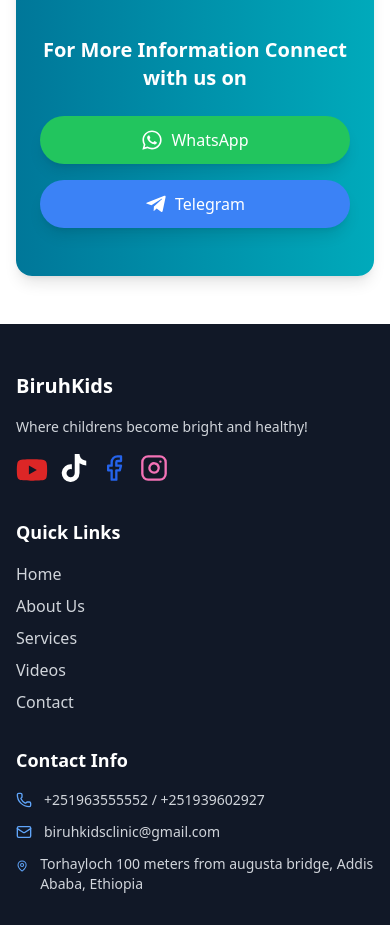
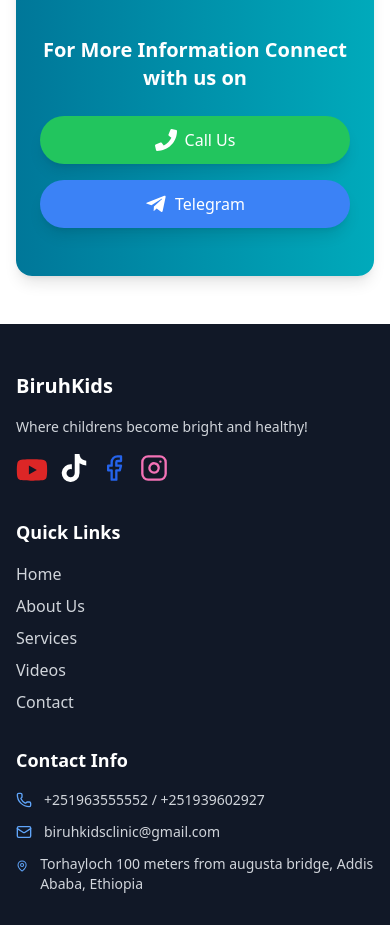
Before and after one commit to dopi95/BiruhKids-Pediatric-Speciality, a React (Vite) app in the folder frontend/: page /contact in a window 390 px wide. Shown: the part 2520-3445 px from the top of the page. Built offline with nearby package versions, Linux system fonts and the light colour scheme; no server answers.

Commit message:
- Update hero overlay to blue-to-white mirror effect with better text visibility

```diff
--- a/frontend/src/components/Header.jsx
+++ b/frontend/src/components/Header.jsx
@@ -104,11 +104,9 @@ function Header({ lang, setLang }) {
         <div className="hidden md:flex space-x-4 items-center md:gap-4">
           <Link
             to="/appointment"
-            className="bg-orange-500 text-white px-4 py-2 rounded-lg shadow-md
-                           hover:bg-orange-600 hover:scale-105 hover:shadow-lg
-                           transition-transform duration-300 ease-in-out"
+            className="group relative inline-flex items-center gap-2 bg-gradient-to-r from-blue-600 to-orange-500 hover:from-blue-700 hover:to-orange-600 text-white px-6 py-3 rounded-full font-semibold transition-all duration-300 transform hover:scale-105 shadow-lg hover:shadow-xl"
           >
-            {translations[lang].book}
+            <span>{translations[lang].book}</span>
           </Link>
 
           {user ? (
@@ -221,9 +219,9 @@ function Header({ lang, setLang }) {
               <Link
                 to="/appointment"
                 onClick={handleCloseMenu}
-                className="block bg-orange-500 text-white px-4 py-2 rounded-lg text-center mt-2 hover:bg-orange-600 transition"
+                className="group relative inline-flex items-center justify-center gap-2 bg-gradient-to-r from-blue-600 to-orange-500 hover:from-blue-700 hover:to-orange-600 text-white px-6 py-3 rounded-full font-semibold transition-all duration-300 transform hover:scale-105 shadow-lg hover:shadow-xl"
               >
-                {translations[lang].book}
+                <span>{translations[lang].book}</span>
               </Link>
             </motion.div>
 
--- a/frontend/src/components/OnlineConsultation.jsx
+++ b/frontend/src/components/OnlineConsultation.jsx
@@ -1,6 +1,6 @@
 // components/OnlineConsultation.jsx
 import { motion } from "framer-motion";
-import { FaVideo, FaWhatsapp, FaTelegramPlane } from "react-icons/fa";
+import { FaVideo, FaTelegramPlane, FaPhone } from "react-icons/fa";
 
 export default function OnlineConsultation({ lang }) {
   const translations = {
@@ -9,7 +9,7 @@ export default function OnlineConsultation({ lang }) {
       description: `Can’t visit us in person? We now offer video call consultations so you can connect with our doctors from the comfort of your home.`,
       highlight: "video call consultations",
       connect: "For More Information Connect with us on",
-      whatsapp: "WhatsApp",
+      call: "Call Us",
       telegram: "Telegram",
     },
     am: {
@@ -17,7 +17,7 @@ export default function OnlineConsultation({ lang }) {
       description: `በቀጥታ መምጣት ካልቻሉ፣ ከቤትዎ በቀላሉ ከሐኪሞቻችን ጋር በቪዲዮ ጥሪ ሊገናኙ ይችላሉ።`,
       highlight: "ቪዲዮ ጥሪ ምክር",
       connect: "ለተጨማሪ መረጃ ከእኛ ጋር ይገናኙ በ",
-      whatsapp: "ዋትሳፕ",
+      call: "ይደውሉልን",
       telegram: "ቴሌግራም",
     },
   };
@@ -64,18 +64,16 @@ export default function OnlineConsultation({ lang }) {
           }}
           className="flex flex-col sm:flex-row items-center justify-center gap-4"
         >
-          {/* WhatsApp */}
+          {/* Call */}
           <motion.a
             variants={{
               hidden: { opacity: 0, y: 20 },
               visible: { opacity: 1, y: 0 },
             }}
-            href="#"
-            target="_blank"
-            rel="noopener noreferrer"
+            href="tel:+251963555552"
             className="flex items-center gap-2 bg-green-500 hover:bg-green-600 text-white px-6 py-3 rounded-full shadow-lg transition-all w-full sm:w-auto justify-center"
           >
-            <FaWhatsapp size={22} /> <span>{t.whatsapp}</span>
+            <FaPhone size={22} /> <span>{t.call}</span>
           </motion.a>
 
           {/* Telegram */}
--- a/frontend/src/pages/Home/Hero.jsx
+++ b/frontend/src/pages/Home/Hero.jsx
@@ -202,9 +202,9 @@ const Hero = ({ lang = "En" }) => {
         <source src={heroVideo} type="video/mp4" />
       </video>
 
-      {/* Blue Mirror Overlay */}
-      <div className="absolute top-0 left-0 w-full h-full bg-gradient-to-br from-blue-900/60 via-blue-800/40 to-cyan-600/30 backdrop-blur-[1px] z-10" />
-      <div className="absolute top-0 left-0 w-full h-full bg-gradient-to-t from-black/50 via-transparent to-black/30 z-20" />
+      {/* Blue to White Mirror Overlay */}
+      <div className="absolute top-0 left-0 w-full h-full bg-gradient-to-br from-blue-600/40 via-blue-400/25 to-white/15 backdrop-blur-[1px] z-10" />
+      <div className="absolute top-0 left-0 w-full h-full bg-gradient-to-t from-blue-900/30 via-transparent to-white/10 z-20" />
 
       {/* Glass Effect Overlay */}
       <div className="absolute top-0 left-0 w-full h-full bg-white/5 backdrop-blur-[0.5px] z-30" />
@@ -230,11 +230,11 @@ const Hero = ({ lang = "En" }) => {
                   </span>
                 </h2>
                 <h3 className="text-2xl sm:text-3xl lg:text-5xl font-semibold mb-8 leading-tight">
-                  <span className="bg-gradient-to-r from-white via-blue-100 to-cyan-100 bg-clip-text text-transparent drop-shadow-lg">
+                  <span className="text-white drop-shadow-2xl">
                     {slide.title[currentLang]}
                   </span>
                 </h3>
-                <p className="text-lg sm:text-xl lg:text-2xl text-blue-50/90 max-w-4xl mx-auto leading-relaxed mb-12 drop-shadow-md">
+                <p className="text-lg sm:text-xl lg:text-2xl text-white/95 max-w-4xl mx-auto leading-relaxed mb-12 drop-shadow-xl">
                   {slide.tagline[currentLang]}
                 </p>
                 <div className="flex flex-col mt-10 gap-6 sm:flex-row sm:justify-center sm:gap-8">
@@ -277,8 +277,8 @@ const Hero = ({ lang = "En" }) => {
         <ChevronRight size={28} className="drop-shadow-lg" />
       </button>
 
-      {/* Dots */}
-      <div className="flex absolute bottom-8 left-1/2 transform -translate-x-1/2 space-x-4 z-50">
+      {/* Dots - Positioned below header */}
+      <div className="flex absolute bottom-8 left-1/2 transform -translate-x-1/2 space-x-4 z-10">
         {slides.map((_, index) => (
           <button
             key={index}
```
